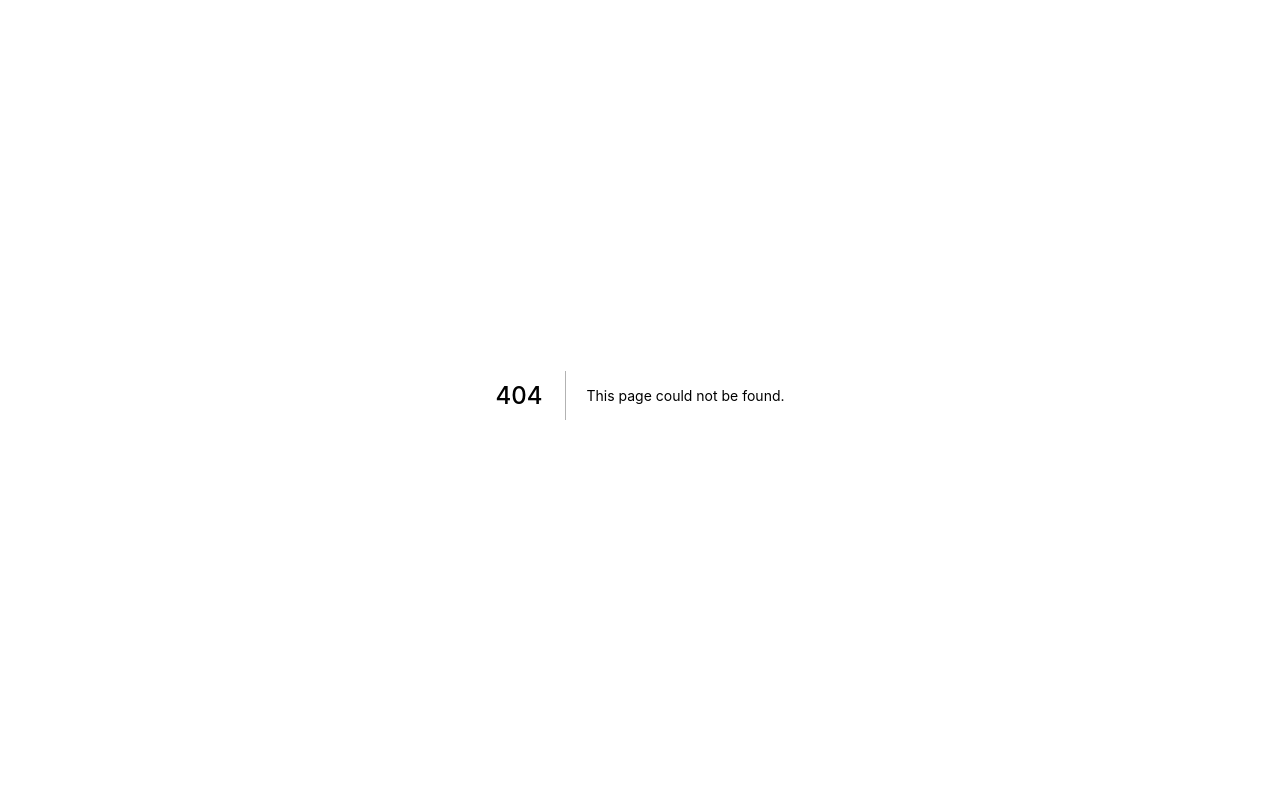
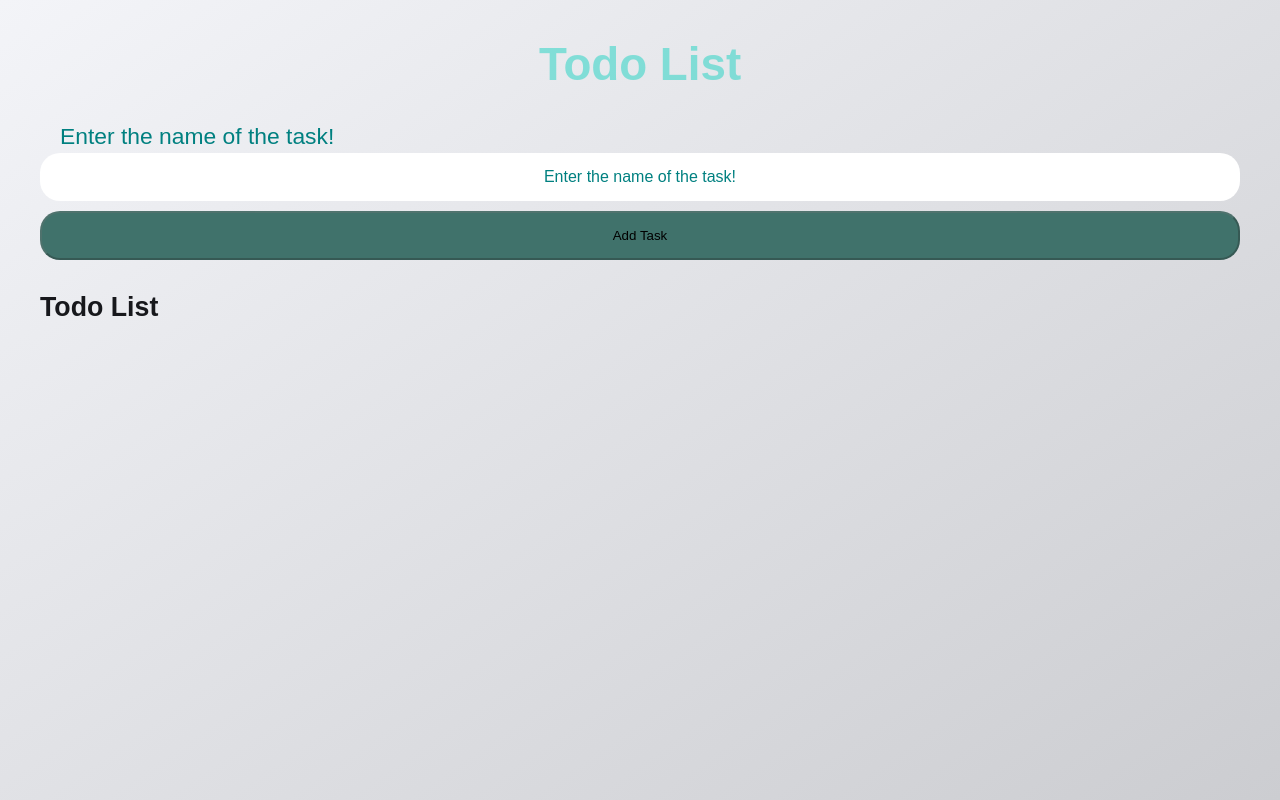
Before and after one commit to pashokmi/my-prod, a Next.js app: page /todo in a window 1280 px wide. Before the commit this address had no page. Built offline with nearby package versions, Linux system fonts and the light colour scheme.

Commit message:
add todo

```diff
--- /dev/null
+++ b/pages/todo.jsx
@@ -0,0 +1,8 @@
+import React from 'react'
+import Todos from '../src/components/todo/Todos'
+
+const Todo = () => {
+  return <Todos />
+}
+
+export default Todo
--- a/src/components/Auth.jsx
+++ b/src/components/Auth.jsx
@@ -15,8 +15,6 @@ const Body = styled.div`
   justify-content: center;
   flex-direction: column;
   align-items: center;
-
-  /* box-shadow: 0px 15px 15px white; */
 `
 
 export const Auth = () => {
--- a/src/components/Loader.jsx
+++ b/src/components/Loader.jsx
@@ -10,11 +10,7 @@ export const Loader = () => {
         <div class="preloader__square"></div>
         <div class="preloader__square"></div>
       </div>
-      <div class="status">
-        Loading<span class="status__dot">.</span>
-        <span class="status__dot">.</span>
-        <span class="status__dot">.</span>
-      </div>
+
     </div>
   )
 }
--- /dev/null
+++ b/src/components/todo/TodoItem.jsx
@@ -0,0 +1,57 @@
+import React from 'react'
+import styled from 'styled-components'
+
+const ItemLi = styled.li`
+  display: flex;
+  border-bottom: 1px solid #000;
+`
+const ItemDiv = styled.div`
+  display: flex;
+  justify-content: space-between;
+  align-items: center;
+  min-width: 100%;
+  margin: 0;
+  padding: 3px;
+`
+const ItemBtn = styled.button`
+  border: none;
+  cursor: pointer;
+  /* border-radius: 20px; */
+  background-color: transparent;
+  padding: 10px;
+  position: relative;
+  font-size: 0;
+  background-image: url('/delete.png');
+  background-size: contain;
+  width: 37px;
+  height: 37px;
+`
+const ItemP = styled.p`
+  margin: 0;
+  font-style: italic;
+  padding: 0 5px;
+`
+const ItemNum = styled.span`
+  margin-right: 5px;
+  padding-right: 5px;
+  font-weight: bold;
+`
+const ItemDivs = styled.div`
+  display: flex;
+  justify-content: space-between;
+  align-items: center;
+`
+const TodoItem = ({ post, number, remove }) => {
+  return (
+    <ItemLi>
+      <ItemDiv>
+        <ItemDivs>
+          <ItemNum>{number}.</ItemNum>
+          <ItemP>{post.value}</ItemP>
+        </ItemDivs>
+        <ItemBtn onClick={() => remove(post)}>Delete</ItemBtn>
+      </ItemDiv>
+    </ItemLi>
+  )
+}
+export default TodoItem
--- /dev/null
+++ b/src/components/todo/TodoList.jsx
@@ -0,0 +1,16 @@
+import React from 'react'
+import TodoItem from './TodoItem'
+
+const TodoList = ({ posts, title, remove }) => {
+  return (
+    <div>
+      <h3>{title}</h3>
+      <ul>
+        {posts.map((post, index) => (
+          <TodoItem remove={remove} number={index + 1} post={post} key={post.id} />
+        ))}
+      </ul>
+    </div>
+  )
+}
+export default TodoList
--- /dev/null
+++ b/src/components/todo/Todos.jsx
@@ -0,0 +1,57 @@
+import React, { useState } from 'react'
+import {
+  Container,
+  StyledButton,
+  StyledInput,
+  StyledLabel
+} from '../../ui/styled'
+import styled from 'styled-components'
+import TodoList from './TodoList'
+
+const TodoLabel = styled.label`
+  padding-left: 20px;
+  color: teal;
+`
+const Todos = () => {
+  const [posts, setPosts] = useState([])
+  const [value, setValue] = useState('')
+
+  console.log(value)
+  const addNewTask = (e) => {
+    e.preventDefault()
+    const newTask = {
+      id: Date.now(),
+      value
+    }
+    setPosts([...posts, newTask])
+    setValue('')
+  }
+
+  const removePost =(post) => {
+    setPosts(posts.filter(p => p.id !== post.id))
+  }
+  return (
+    <Container>
+      <StyledLabel> Todo List</StyledLabel>
+      <form>
+        <TodoLabel>
+          Enter the name of the task!
+          <StyledInput
+            type={'text'}
+            placeholder="Enter the name of the task!"
+            value={value}
+            onChange={(e) => setValue(e.target.value)}
+          />
+        </TodoLabel>
+        <StyledButton
+          onClick={addNewTask}
+          disabled={value.length < 1 ? true : false}
+        >
+          Add Task
+        </StyledButton>
+      </form>
+      <TodoList remove={removePost} posts={posts} title="Todo List" />
+    </Container>
+  )
+}
+export default Todos
--- a/src/ui/styled.jsx
+++ b/src/ui/styled.jsx
@@ -11,6 +11,9 @@ export const StyledButton = styled.button`
   &:hover {
     background-color: #abbac3;
   }
+  &:disabled{
+    background-color: #40726b;
+  }
 `
 export const StyledInput = styled.input`
   width: 100%;
@@ -20,10 +23,18 @@ export const StyledInput = styled.input`
   border-radius: 20px;
   outline: none;
   margin-bottom: 10px;
+  text-align: center;
+  font-size: 16px;
+  color: teal;
+  &::placeholder {
+    font-size: 16px;
+    text-align: center;
+    color: teal;
+  }
 `
 
 export const StyledLabel = styled.h1`
-  color: white;
+  color: #2bd3c48c;
   font-size: 25;
   display: flex;
   flex-wrap: wrap;
@@ -48,6 +59,7 @@ export const Main = styled.main`
 export const Container = styled.div`
   margin: 0 auto;
   padding: 0 10px;
+  min-height: 100vh;
   min-width: 320px;
   max-width: 1220px;
   background-image: linear-gradient(145deg, var(--shade3), var(--shade2));
--- a/styles/globals.css
+++ b/styles/globals.css
@@ -78,20 +78,7 @@ main {
 	animation: smallPopOut4 var(--dur1) linear,
 		move4 var(--dur2) var(--dur1) linear infinite;
 }
-.status {
-	animation: fadeIn var(--dur1) linear forwards;
-	text-align: center;
-}
-.status__dot {
-	animation: appear1 var(--dur1) var(--dur1) steps(1, start) infinite;
-	display: inline-block;
-}
-.status__dot:nth-child(2) {
-	animation: appear2 var(--dur1) var(--dur1) steps(1, start) infinite;
-}
-.status__dot:nth-child(3) {
-	animation: appear3 var(--dur1) var(--dur1) steps(1, start) infinite;
-}
+
 
 /* Animations */
 
```
Also changed, not shown: src/components/NavBar.jsx (+24 -6 lines), public/delete.png (added).
